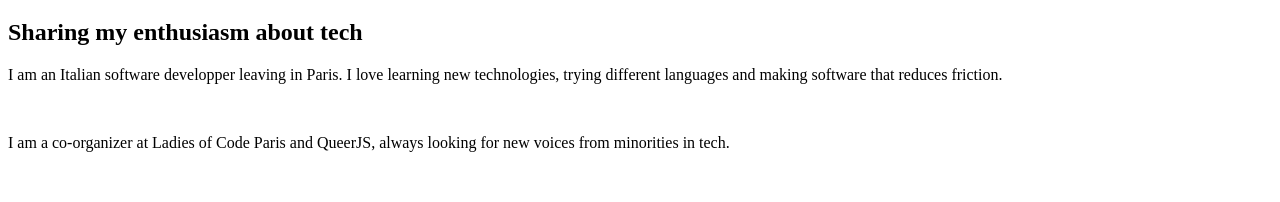
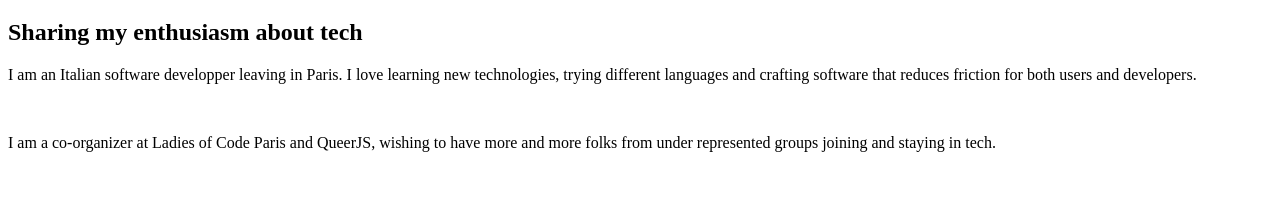
Before and after one commit to pducolin/blog, a Next.js app: page /about in a window 1280 px wide. Shown: the part 402-604 px from the top of the page. Built offline with nearby package versions, Linux system fonts and the light colour scheme.

Commit message:
edit about

```diff
--- a/pages/about.jsx
+++ b/pages/about.jsx
@@ -10,12 +10,13 @@ const About = ({ title, description }) => {
       <main className="mx-4 my-8 font-mono">
         <p>
           I am an Italian software developper leaving in Paris. I love learning new technologies,
-          trying different languages and making software that reduces friction.
+          trying different languages and crafting software that reduces friction for both users and
+          developers.
         </p>
         <br />
         <p>
-          I am a co-organizer at Ladies of Code Paris and QueerJS, always looking for new voices
-          from minorities in tech.
+          I am a co-organizer at Ladies of Code Paris and QueerJS, wishing to have more and more
+          folks from under represented groups joining and staying in tech.
         </p>
         <br />
         <p>
```
